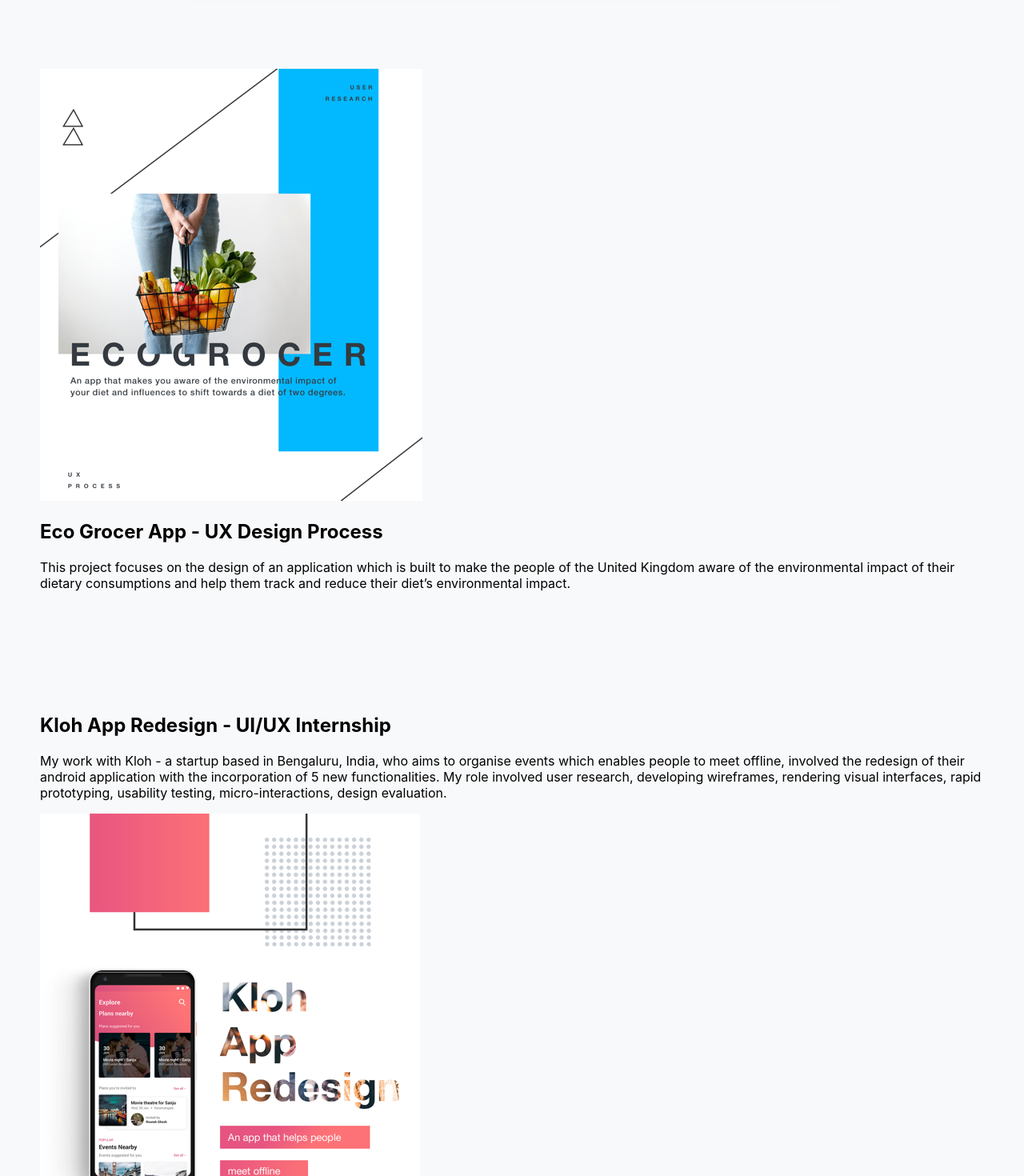
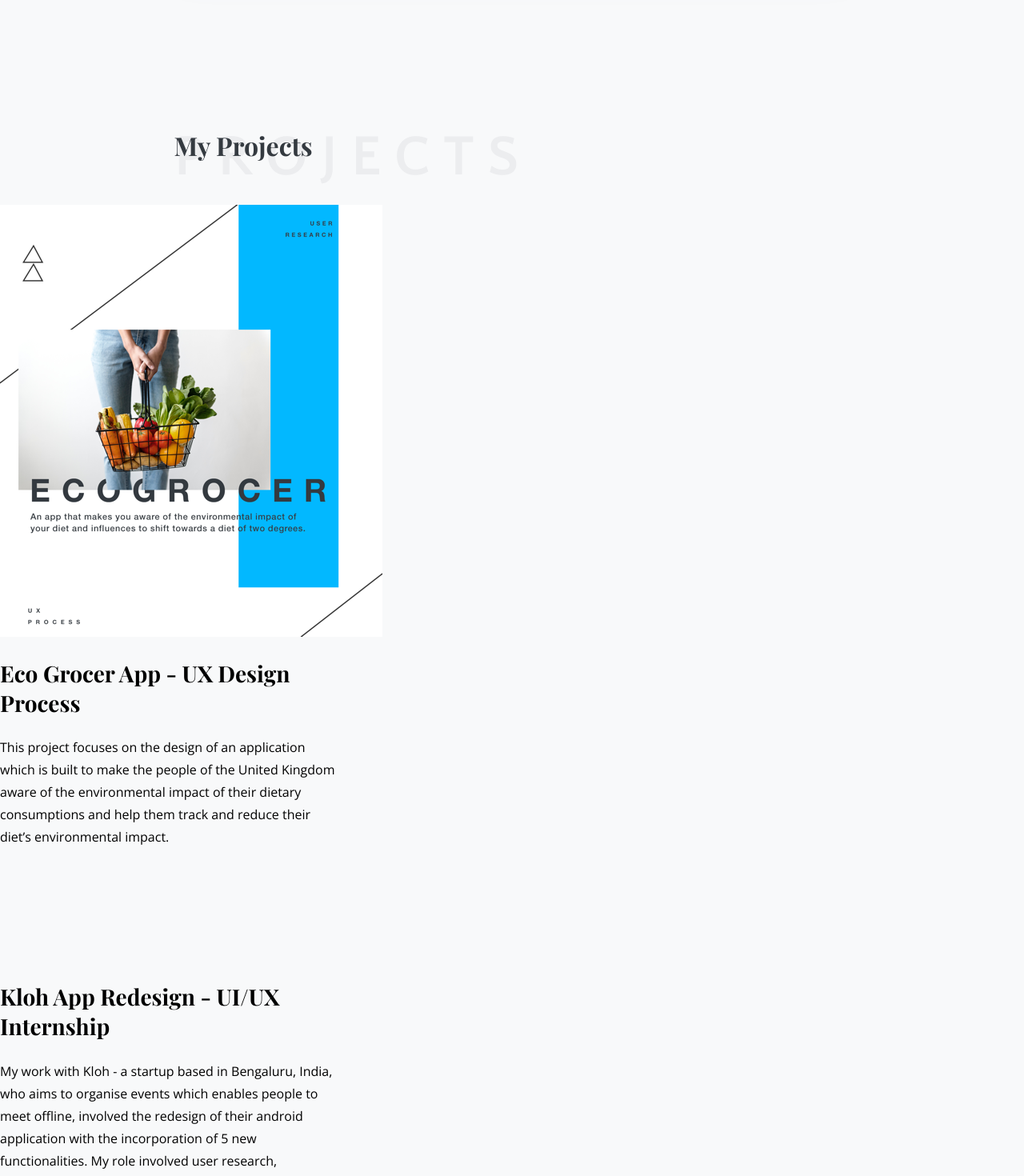
Before and after one commit to Kanishka5/portfolio, a React (Create React App) app: page / in a window 1280 px wide. Shown: the part 3500-4970 px from the top of the page at 80% size. Built offline with nearby package versions, Linux system fonts and the light colour scheme; no server answers.

Commit message:
footer and projects

```diff
--- a/src/components/Footer.js
+++ b/src/components/Footer.js
@@ -5,6 +5,14 @@
   render() {
     return (
       <div style={footerstyle}>
+        <link
+          href="https://fonts.googleapis.com/css?family=Open+Sans:600,400"
+          rel="stylesheet"
+        />
+        <link
+          href="https://fonts.googleapis.com/css?family=Playfair+Display:400,700"
+          rel="stylesheet"
+        />
         <div
           style={{
             display: "flex",
@@ -14,9 +22,40 @@
             width: "100%"
           }}
         >
-          <p style={{ color: "white" }}>WHAT’S NEXT?</p>
-          <h1 style={{ color: "white" }}>Let’s work together!</h1>
-          <p style={{ color: "white" }}>
+          <p
+            style={{
+              fontFamily: "Open Sans, sans-serif",
+              fontWeight: 400,
+              fontSize: "1.5rem",
+              color: "#fac564"
+            }}
+          >
+            WHAT’S NEXT?
+          </p>
+          <h1
+            style={{
+              fontFamily: "Playfair Display, serif",
+              fontWeight: 700,
+              fontSize: "3.5rem",
+              color: "white"
+            }}
+          >
+            Let’s w<span style={{ color: "#fac564" }}>o</span>r
+            <span style={{ color: "#fac564" }}>k</span> together!
+          </h1>
+          <p
+            style={{
+              fontFamily: "Open Sans, sans-serif",
+              fontWeight: 400,
+              lineHeight: "34px",
+              fontSize: "1.5rem",
+              letterSpacing: "0.5px",
+              maxWidth: "791px",
+              width: "54.1vw",
+              textAlign: "center",
+              color: "white"
+            }}
+          >
             If you’d like to talk about some exciting projects where you’d like
             me to help you with user experience, or have a chat about some cool
             visual design projects, I’ll be more than happy to work together!
@@ -31,27 +70,43 @@
             style={{
               borderTopStyle: "solid",
               borderColor: "#8300c4",
-              marginTop: "10.7%"
+              marginTop: "5.7%"
             }}
           >
-            <ul style={{ display: "flex", justifyContent: "space-around",padding:0,margin:0 }}>
-              <li style={{ padding:'2rem 2rem 2rem 0',listStyle:'none' }}>
-                <a style={{ color:'white'}}>DRIBBLE</a>
+            <ul
+              style={{
+                display: "flex",
+                justifyContent: "space-around",
+                padding: 0,
+                margin: 0
+              }}
+            >
+              <li style={{ padding: "2rem 2rem 2rem 0", listStyle: "none" }}>
+                <a style={linkStyle}>DRIBBLE</a>
               </li>
-              <li style={{ padding:'2rem 2rem 2rem 0',listStyle:'none' }}>
-                <a style={{ color:'white'}}>BEHANCE</a>
+              <li style={{ padding: "2rem 2rem 2rem 0", listStyle: "none" }}>
+                <a style={linkStyle}>BEHANCE</a>
               </li>
-              <li style={{ padding:'2rem 2rem 2rem 0',listStyle:'none' }}>
-                <a style={{ color:'white'}}>INSTAGRAM</a>
+              <li style={{ padding: "2rem 2rem 2rem 0", listStyle: "none" }}>
+                <a style={linkStyle}>INSTAGRAM</a>
               </li>
-              <li style={{ padding:'2rem 2rem 2rem 0',listStyle:'none' }}>
-                <a style={{ color:'white'}}>TWITTER</a>
+              <li style={{ padding: "2rem 2rem 2rem 0", listStyle: "none" }}>
+                <a style={linkStyle}>TWITTER</a>
               </li>
-              <li style={{ padding:'2rem 2rem 2rem 0',listStyle:'none' }}>
-                <a style={{ color:'white'}}>LINKEDIN</a>
+              <li style={{ padding: "2rem 2rem 2rem 0", listStyle: "none" }}>
+                <a style={linkStyle}>LINKEDIN</a>
               </li>
-              <li style={{ padding:'2rem 0 2rem 0',listStyle:'none',paddingLeft:'10%',width:'max-content' }}>
-                <p style={{ width:'max-content',color:'white' }}>MADE WITH 2019</p>
+              <li
+                style={{
+                  padding: "2rem 0 2rem 0",
+                  listStyle: "none",
+                  paddingLeft: "10%",
+                  width: "max-content"
+                }}
+              >
+                <p style={{ width: "max-content", color: "white" }}>
+                  MADE WITH 2019
+                </p>
               </li>
             </ul>
           </div>
@@ -61,6 +116,15 @@
   }
 }
 
+const linkStyle = {
+  fontFamily: "Open Sans, sans-serif",
+  fontWeight: 600,
+  fontSize: "0.875rem",
+  letterSpacing: "0.58px",
+  opacity: 0.85,
+  color: "white"
+};
+
 const footerstyle = {
   display: "flex",
   right: 0,
@@ -69,7 +133,3 @@
   marginTop: 50,
   backgroundImage: "linear-gradient(221deg, #8300c4, #4c0092)"
 };
-
-const footercomp = {
-  paddingLeft: "20vw"
-};
--- a/src/components/Projects.js
+++ b/src/components/Projects.js
@@ -10,19 +10,71 @@
       <div
         style={{
           display: "flex",
-          marginLeft: 50,
-          marginRight: 50,
-          marginTop: "50vh"
+          flexDirection: "column",
+          // marginLeft: 50,
+          // marginRight: 50,
+          marginTop: "60vh",
+          marginBottom: "20vh"
         }}
       >
-        <Container>
+        <link
+          href="https://fonts.googleapis.com/css?family=Playfair+Display:400,700"
+          rel="stylesheet"
+        />
+        <link
+          href="https://fonts.googleapis.com/css?family=Open+Sans:400,700"
+          rel="stylesheet"
+        />
+        <div style={{ position: "relative", width: "83%", left: "17%" }}>
+          <div
+            style={{
+              position: "absolute",
+              width: "100%",
+              textAlign: "left",
+              top: "4.7vh"
+            }}
+          >
+            <p
+              style={{
+                letterSpacing: 16.4,
+                color: "rgba(52, 58, 64, 0.06)",
+                fontFamily: "Quattrocento Sans, sans-serif",
+                fontSize: "4.5rem"
+              }}
+            >
+              PROJECTS
+            </p>
+          </div>
+          <div
+            style={{
+              position: "absolute",
+              width: "100%",
+              textAlign: "left",
+              top: "10vh"
+            }}
+          >
+            <p
+              style={{
+                fontFamily: "Playfair Display, serif",
+                fontWeight: 700,
+                fontSize: "2rem",
+                color: "#343a40"
+              }}
+            >
+              My Projects
+            </p>
+          </div>
+        </div>
+        <Container style={{ marginTop: "10vh" }}>
           <Row style={{ paddingTop: "10%" }}>
             <Col>
               <img src={project1} />{" "}
             </Col>
             <Col>
-              <h2>Eco Grocer App - UX Design Process</h2>
-              <p>
+              <h2 style={headStyle}>
+                Eco Grocer App - UX Design <br /> Process
+              </h2>
+              <p style={paraStyle}>
                 This project focuses on the design of an application which is
                 built to make the people of the United Kingdom aware of the
                 environmental impact of their dietary consumptions and help them
@@ -32,8 +84,10 @@
           </Row>
           <Row style={{ paddingTop: "10%" }}>
             <Col>
-              <h2>Kloh App Redesign - UI/UX Internship</h2>
-              <p>
+              <h2 style={headStyle}>
+                Kloh App Redesign - UI/UX <br /> Internship
+              </h2>
+              <p style={paraStyle}>
                 My work with Kloh - a startup based in Bengaluru, India, who
                 aims to organise events which enables people to meet offline,
                 involved the redesign of their android application with the
@@ -52,8 +106,10 @@
               <img src={project3} />{" "}
             </Col>
             <Col>
-              <h2>Knowdata App Design - UI Internship</h2>
-              <p>
+              <h2 style={headStyle}>
+                Knowdata App Design - UI <br /> Internship
+              </h2>
+              <p style={paraStyle}>
                 My work with Algebra Analytics - a startup based in Gurgaon,
                 India, which works on providing digital learning platform for
                 the high school and university students of India, was one of the
@@ -67,8 +123,8 @@
           </Row>
           <Row style={{ paddingTop: "10%" }}>
             <Col>
-              <h2>Kloh App Redesign - UI/UX Internship</h2>
-              <p>
+              <h2 style={headStyle}>Kloh App Redesign - UI/UX Internship</h2>
+              <p style={paraStyle}>
                 My work with Kloh - a startup based in Bengaluru, India, who
                 aims to organise events which enables people to meet offline,
                 involved the redesign of their android application with the
@@ -87,8 +143,8 @@
               <img src={project3} />{" "}
             </Col>
             <Col>
-              <h2>Knowdata App Design - UI Internship</h2>
-              <p>
+              <h2 style={headStyle}>Knowdata App Design - UI Internship</h2>
+              <p style={paraStyle}>
                 My work with Algebra Analytics - a startup based in Gurgaon,
                 India, which works on providing digital learning platform for
                 the high school and university students of India, was one of the
@@ -102,8 +158,8 @@
           </Row>
           <Row style={{ paddingTop: "10%" }}>
             <Col>
-              <h2>Kloh App Redesign - UI/UX Internship</h2>
-              <p>
+              <h2 style={headStyle}>Kloh App Redesign - UI/UX Internship</h2>
+              <p style={paraStyle}>
                 My work with Kloh - a startup based in Bengaluru, India, who
                 aims to organise events which enables people to meet offline,
                 involved the redesign of their android application with the
@@ -122,8 +178,8 @@
               <img src={project3} />{" "}
             </Col>
             <Col>
-              <h2>Knowdata App Design - UI Internship</h2>
-              <p>
+              <h2 style={headStyle}>Knowdata App Design - UI Internship</h2>
+              <p style={paraStyle}>
                 My work with Algebra Analytics - a startup based in Gurgaon,
                 India, which works on providing digital learning platform for
                 the high school and university students of India, was one of the
@@ -141,8 +197,16 @@
   }
 }
 
-const introtxtstyle = {
-  paddingLeft: "5vw",
-  paddingTop: 100,
-  fontSize: 20
+const paraStyle = {
+  fontFamily: "Open Sans, sans-serif",
+  fontWeight: 400,
+  fontSize: "1rem",
+  lineHeight: "28px",
+  maxWidth: "427px"
 };
+
+const headStyle = {
+  fontFamily: "Playfair Display, serif",
+  fontWeight: 700,
+  fontSize: "1.75rem"
+};
```
